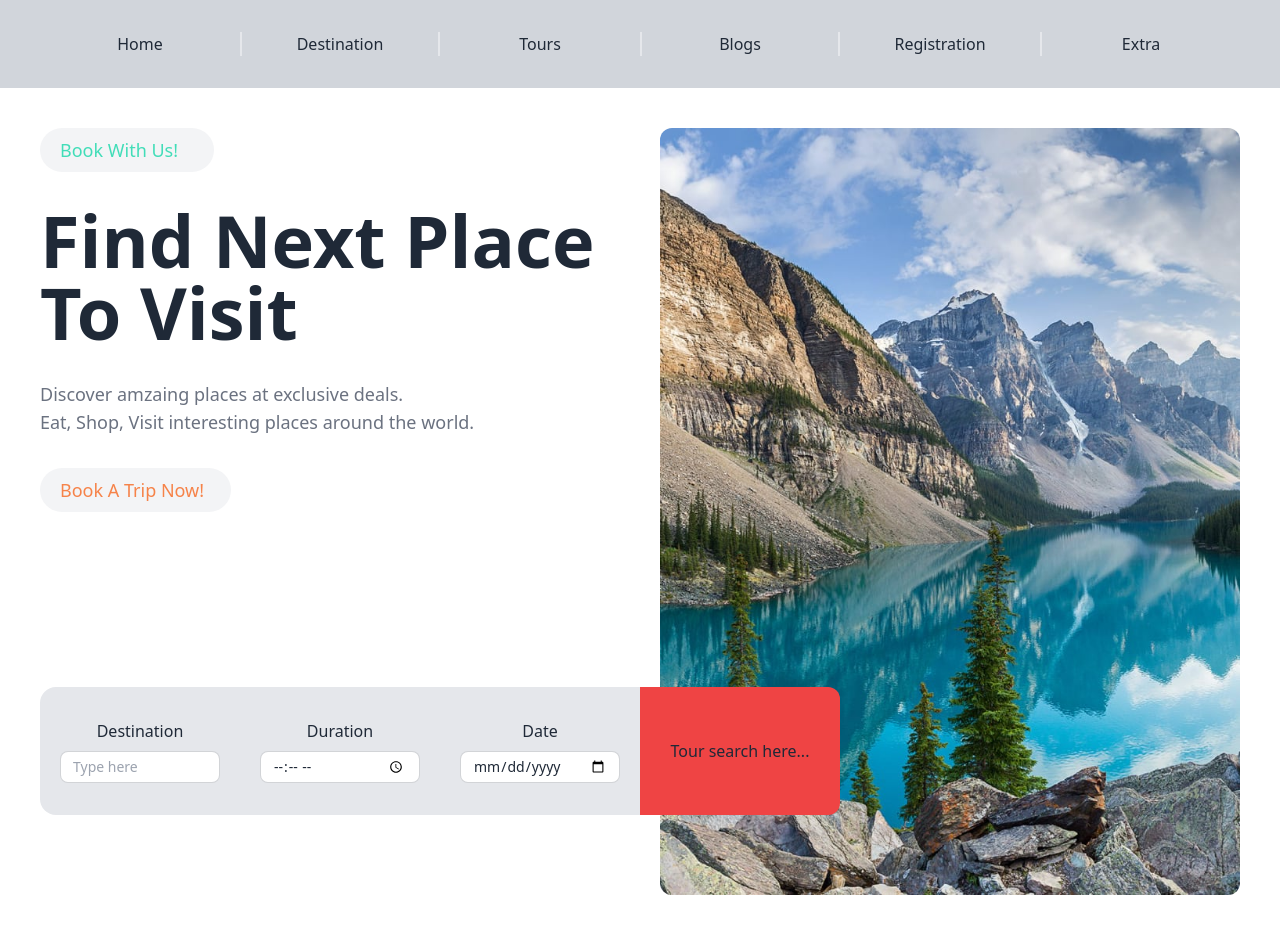
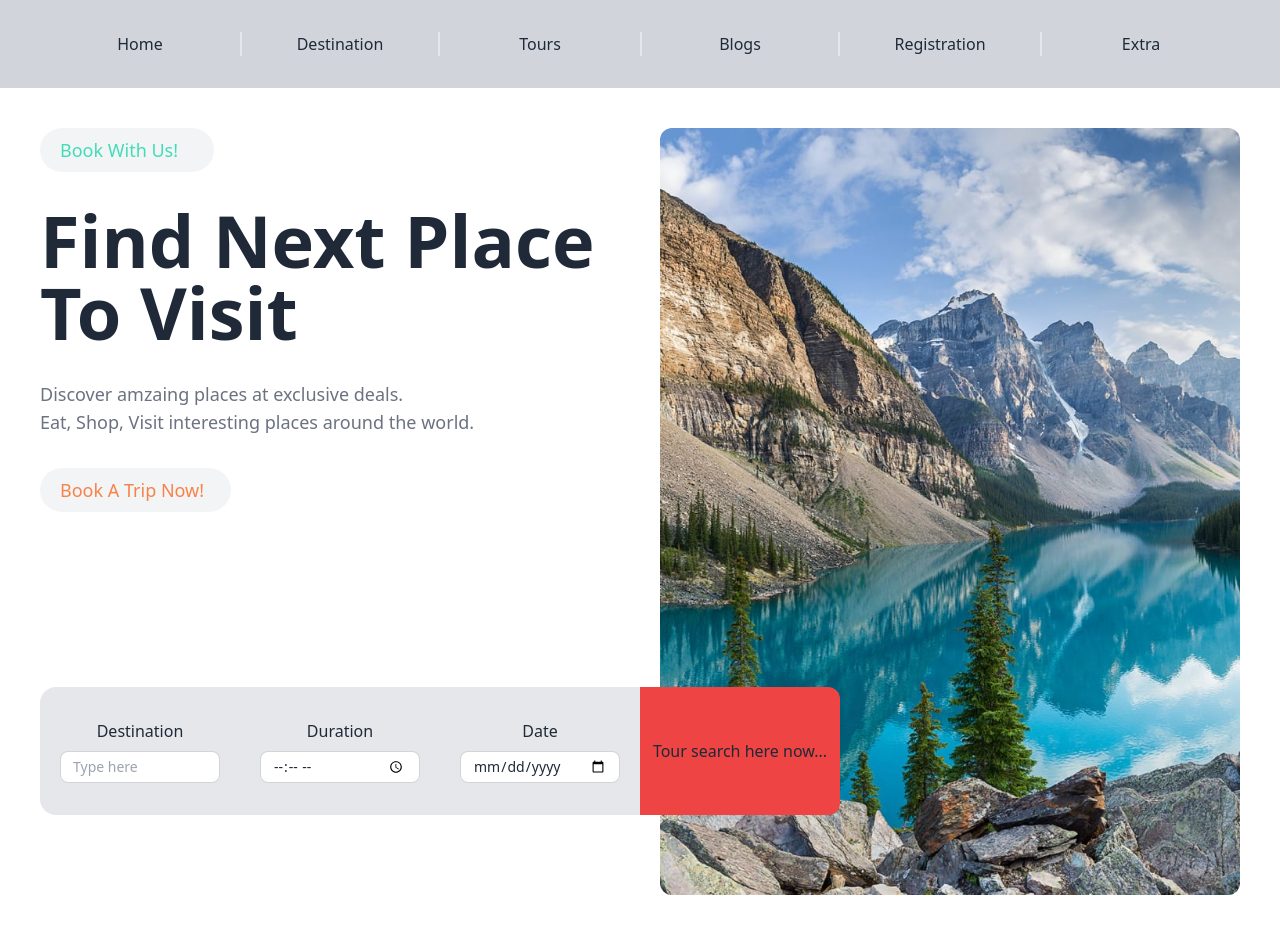
Before and after one commit to Shimul-Zahan/ExploreEase, a React (Vite) app in the folder ExploreEaseFrontent/: page / in a window 1280 px wide. Shown: the top 952 px of the page. Built offline with nearby package versions, Linux system fonts and the light colour scheme.

Commit message:
tour list part added

```diff
--- a/ExploreEaseFrontent/src/pages/Home/Components/Hero.jsx
+++ b/ExploreEaseFrontent/src/pages/Home/Components/Hero.jsx
@@ -24,7 +24,7 @@ const Hero = () => {
                             <h1 className='h-full'>Date</h1>
                             <input type="date" placeholder="Type here" className="input input-bordered input-sm w-full max-w-xs" />
                         </div>
-                        <h1 className='bg-red-500 cursor-pointer h-full w-full flex justify-center items-center rounded-r-xl'>Tour search here...</h1>
+                        <h1 className='bg-red-500 cursor-pointer h-full w-full flex justify-center items-center rounded-r-xl'>Tour search here now...</h1>
                     </div>
                 </div>
                 <div className="">
--- /dev/null
+++ b/ExploreEaseFrontent/src/pages/Home/Components/TourList.jsx
@@ -0,0 +1,9 @@
+import React from 'react'
+
+const TourList = () => {
+  return (
+    <div>TourList</div>
+  )
+}
+
+export default TourList
```
